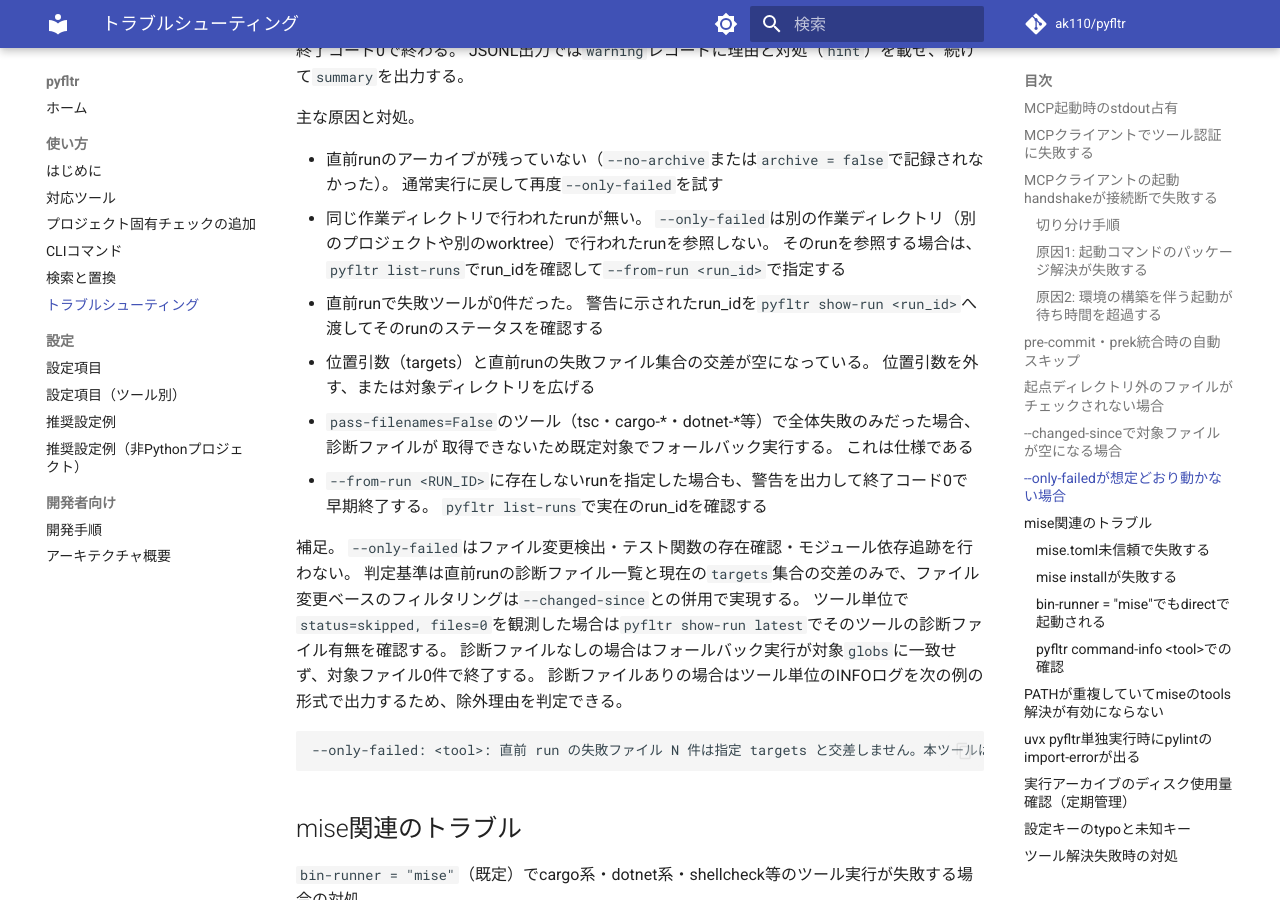
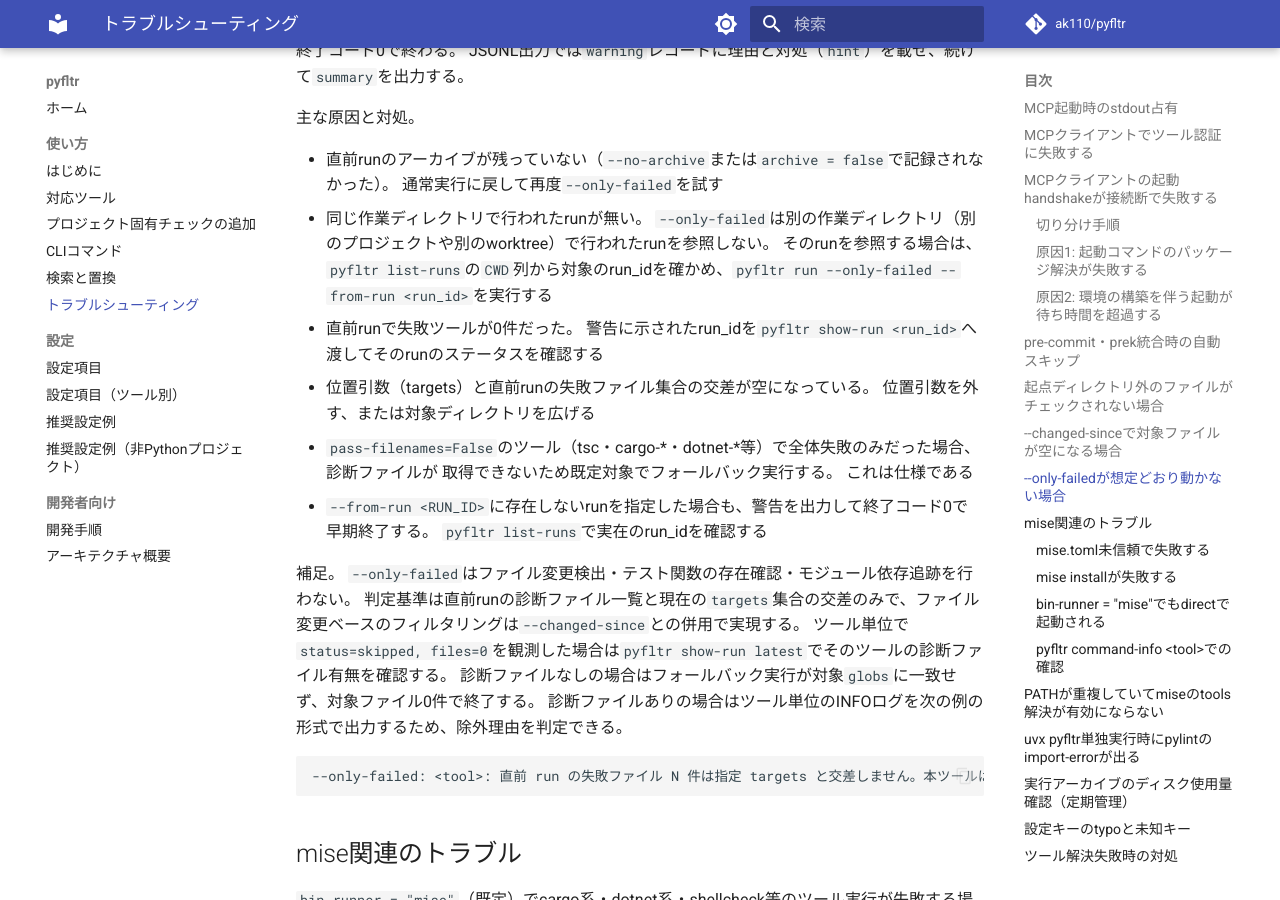
Before and after one commit to ak110/pyfltr, an MkDocs documentation site: the page built from docs/guide/troubleshooting.md, in a window 1280 px wide and 900 px high, scrolled down 5067 px. Built offline with MkDocs 1.6.1 and Material for MkDocs 9.7.7, drawn with Linux system fonts in a browser that asks for light colours; comment, search, counter and statistics services are not loaded.

Commit message:
test(only-failed): 直前runの記録へ実行起点を与え、文書の案内を完全なコマンドにする
`--only-failed`が同じ作業ディレクトリのrunだけを参照するようになったため、`--work-dir`で実行する統合テストの記録にも同じ実行起点を与える。
troubleshootingの案内は、文書のオプション参照検査が`list-runs`のオプションと誤認しないよう、実行するコマンド全体で示す。

Co-Authored-By: Claude Opus 5.5 / Medium <noreply@anthropic.com>

```diff
--- a/docs/guide/troubleshooting.md
+++ b/docs/guide/troubleshooting.md
@@ -218,7 +218,7 @@ JSONL出力では`warning`レコードに理由と対処（`hint`）を載せ、
   通常実行に戻して再度`--only-failed`を試す
 - 同じ作業ディレクトリで行われたrunが無い。
   `--only-failed`は別の作業ディレクトリ（別のプロジェクトや別のworktree）で行われたrunを参照しない。
-  そのrunを参照する場合は、`pyfltr list-runs`でrun_idを確認して`--from-run <run_id>`で指定する
+  そのrunを参照する場合は、`pyfltr list-runs`の`CWD`列から対象のrun_idを確かめ、`pyfltr run --only-failed --from-run <run_id>`を実行する
 - 直前runで失敗ツールが0件だった。
   警告に示されたrun_idを`pyfltr show-run <run_id>`へ渡してそのrunのステータスを確認する
 - 位置引数（targets）と直前runの失敗ファイル集合の交差が空になっている。
```
Also changed, not shown: 2 other files.
